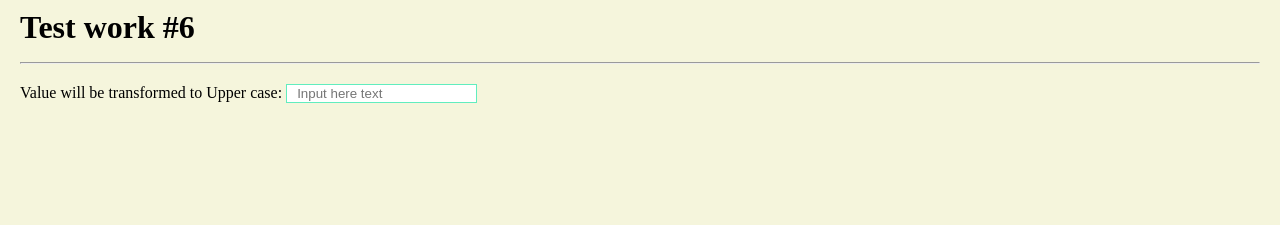
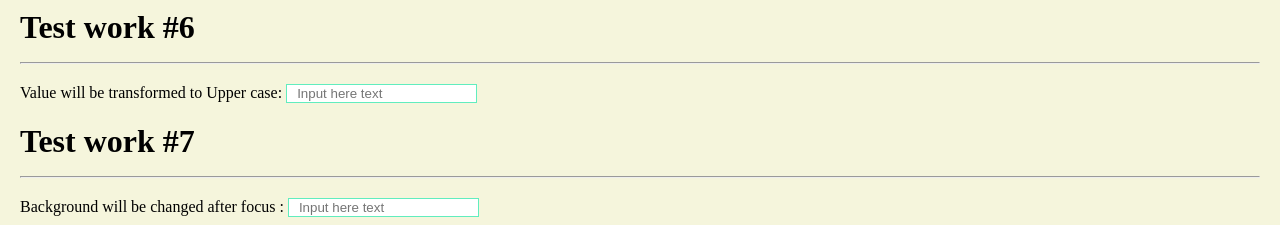
Before and after one commit to VozniukSerhiiQA/fed, a plain HTML site: page index.html in a window 1280 px wide. Shown: the part 716-941 px from the top of the page. Before the commit the page ends 827 px from the top, so only its background shows below. Drawn offline with Linux system fonts and the light colour scheme.

Commit message:
Work # 7

```diff
--- a/index.html
+++ b/index.html
@@ -72,12 +72,18 @@
                 </div>
             </div>
         </div>
-<!--******************		TEST 5***************-->
+<!--******************		TEST 6***************-->
         <h1>Test work #6<hr></h1>
 
         <div class='container6'> Value will be transformed to Upper case:
             <input type="text" onchange="change6()" placeholder="Input here text" id="element6">
         </div>
+<!--******************		TEST 7***************-->
+        <h1>Test work #7<hr></h1>
+
+        <div class='container7'> Background will be changed after focus  :
+            <input type="text"  placeholder="Input here text" id="element7">
+        </div>
 
     </body>
 
--- a/jsfile.js
+++ b/jsfile.js
@@ -32,3 +32,4 @@ function change6() {
     var x = document.getElementById('element6');
     x.value = x.value.toUpperCase();
 }
+//*****************************Test7
--- a/style.css
+++ b/style.css
@@ -203,3 +203,14 @@ input#showModal:active, input#hideModal:active {
     padding-left: 10px;
     border: 1px solid #61edbe;
 }
+/******************TEST 6*************************/
+.container7 {
+    margin-left: 20px;
+}
+.container7 input {
+    padding-left: 10px;
+    border: 1px solid #61edbe;
+}
+.container7 input:focus {
+    background-color: #61edbe;
+}
```
